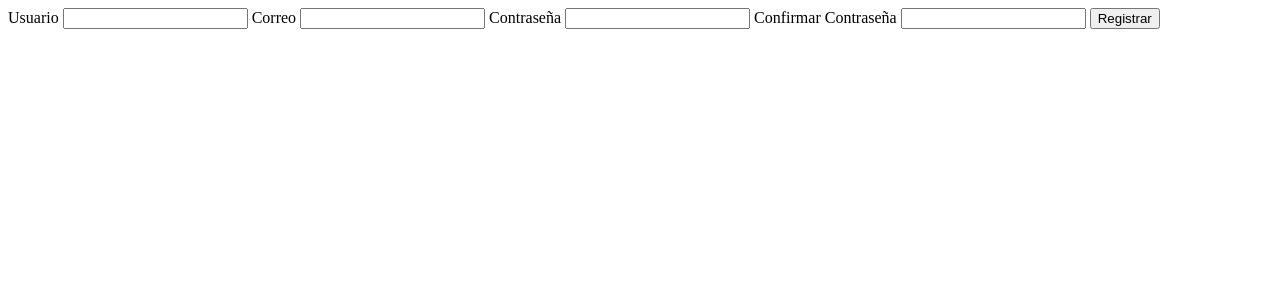
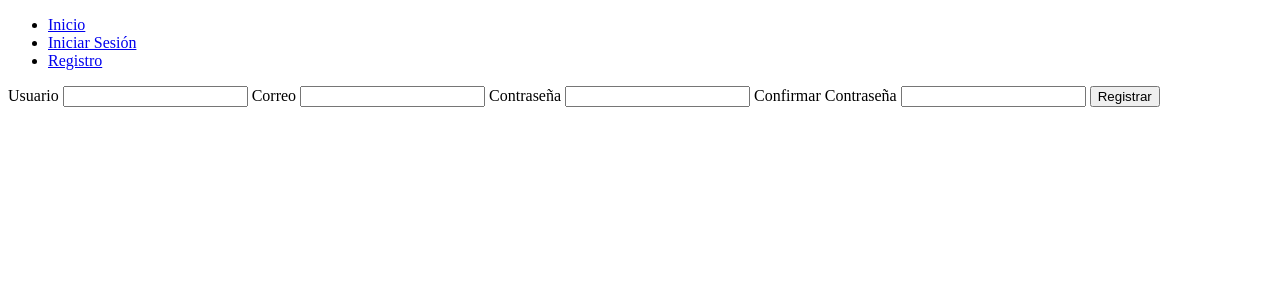
Before and after one commit to Emmanueloz/online_store, a Flask app: page /register/ in a window 1280 px wide. Shown: the top 300 px of the page. Run offline with Flask 3, Linux system fonts and the light colour scheme; parts of the project's set-up code (start-up, migrations or seed data) failed here and were passed over.

Commit message:
barra de navegación simple

```diff
--- a/app/templates/layout.jinja2
+++ b/app/templates/layout.jinja2
@@ -13,7 +13,22 @@
 </head>
 
 <body>
-
+  <header>
+    <nav>
+      <ul>
+        <li><a href="{{ url_for('home.index') }}">Inicio</a></li>
+        {% if current_user.is_authenticated %}
+        <li>
+          <span>Usuario: {{ current_user.username }}</span>
+        </li>
+        <li><a href="{{ url_for('auth.logout') }}">Cerrar Sesión</a></li>
+        {% else %}
+        <li><a href="{{ url_for('auth.login') }}">Iniciar Sesión</a></li>
+        <li><a href="{{ url_for('auth.register') }}">Registro</a></li>
+        {% endif %}
+      </ul>
+    </nav>
+  </header>
   {% block content %}
   {% endblock content %}
 
```
